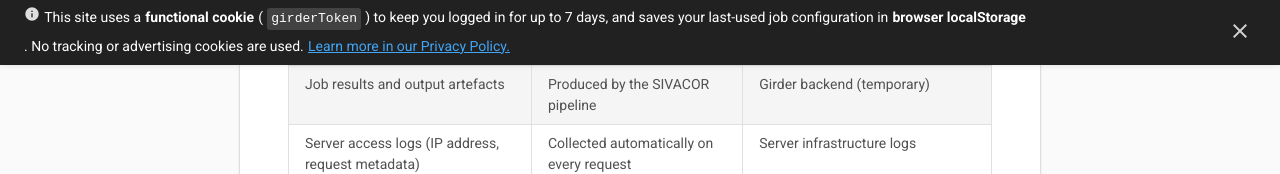
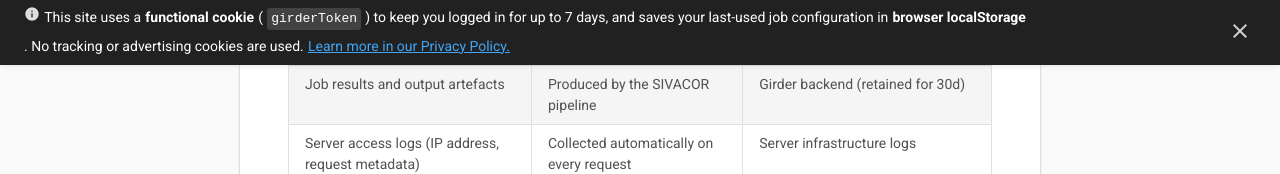
Before and after one commit to SIVACOR/aea-sivacor, a SvelteKit app: page /privacy in a window 1280 px wide. Shown: the part 735-909 px from the top of the page. Built offline with nearby package versions, Linux system fonts and the light colour scheme; no server answers.

Commit message:
Add retention time

```diff
--- a/src/routes/privacy/+page.svelte
+++ b/src/routes/privacy/+page.svelte
@@ -65,12 +65,12 @@
                     <tr>
                         <td>Uploaded research archive files</td>
                         <td>Uploaded by you when submitting a job</td>
-                        <td>Girder backend (temporary)</td>
+                        <td>Girder backend (retained for 30d)</td>
                     </tr>
                     <tr>
                         <td>Job results and output artefacts</td>
                         <td>Produced by the SIVACOR pipeline</td>
-                        <td>Girder backend (temporary)</td>
+                        <td>Girder backend (retained for 30d)</td>
                     </tr>
                     <tr>
                         <td
```
